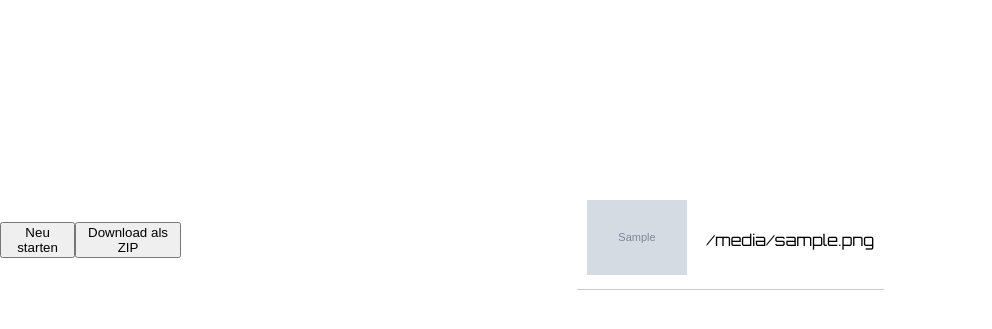
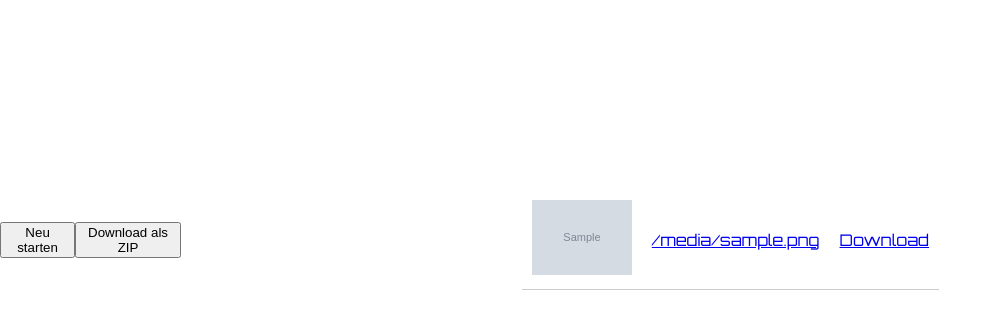
Before and after one commit to Heistergand/MD-Badge-Generator, a Flask app: template templates/gallery.html in a window 1280 px wide. Shown: the part 160-489 px from the top of the page, without its empty margins (0-992 px from the left). Run offline with Flask 3, Linux system fonts and the light colour scheme; the template is opened without the code that fills it: most values are stand-ins (such as "Sample title", 1, 10 or a date in 2020); grey boxes marked "Sample" are stand-in pictures.

Commit message:
Update gallery.html

```diff
--- a/templates/gallery.html
+++ b/templates/gallery.html
@@ -64,7 +64,12 @@ body {
                     <img src="{{ url_for('static', filename='outputs/' + image_path) }}" alt="Vorschau">
                 </a>
             </td>
-            <td class="gallery-cell">{{ image_path }}</td>
+            <td class="gallery-cell"><a href="{{ url_for('static', filename='outputs/' + image_path) }}" data-lightbox="image-set" data-title="{{ image_path }}">{{ image_path }}</a></td>
+            <td class="gallery-cell">
+              <a href="{{ url_for('static', filename='outputs/' + image_path) }}" download="{{ image_path }}">
+              Download
+            </td>
+        </a>
         </tr>
         {% endfor %}
         </tbody>
```
